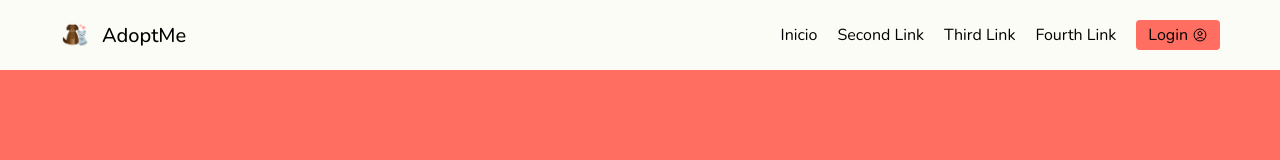
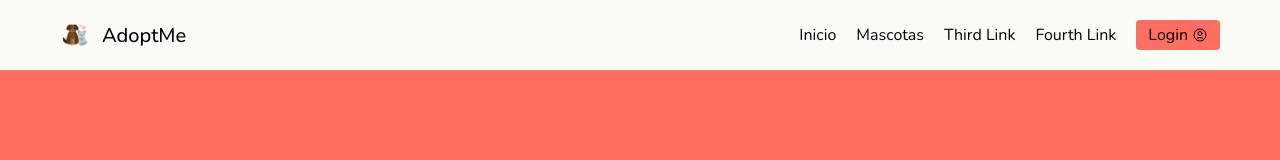
Before and after one commit to Ivaniel-Dz/pet-adoption-platform, an Angular app in the folder frontend/: page / in a window 1280 px wide. Shown: the top 160 px of the page. Built offline with nearby package versions, Linux system fonts and the light colour scheme; a web font is replaced by a local one.

Commit message:
update link

```diff
--- a/frontend/src/app/layouts/navigation/navigation.html
+++ b/frontend/src/app/layouts/navigation/navigation.html
@@ -7,8 +7,8 @@
     </a>
 
     <nav class="header__nav">
-      <a class="header__nav-link">Inicio</a>
-      <a class="header__nav-link">Second Link</a>
+      <a routerLink="/" class="header__nav-link">Inicio</a>
+      <a routerLink="/pets" class="header__nav-link"> Mascotas </a>
       <a class="header__nav-link">Third Link</a>
       <a class="header__nav-link">Fourth Link</a>
     </nav>
--- a/frontend/src/app/layouts/navigation/navigation.ts
+++ b/frontend/src/app/layouts/navigation/navigation.ts
@@ -1,8 +1,9 @@
 import { Component } from '@angular/core';
+import { RouterLink } from "@angular/router";
 
 @Component({
   selector: 'app-navigation',
-  imports: [],
+  imports: [RouterLink],
   templateUrl: './navigation.html',
   styleUrl: './navigation.scss',
 })
```
